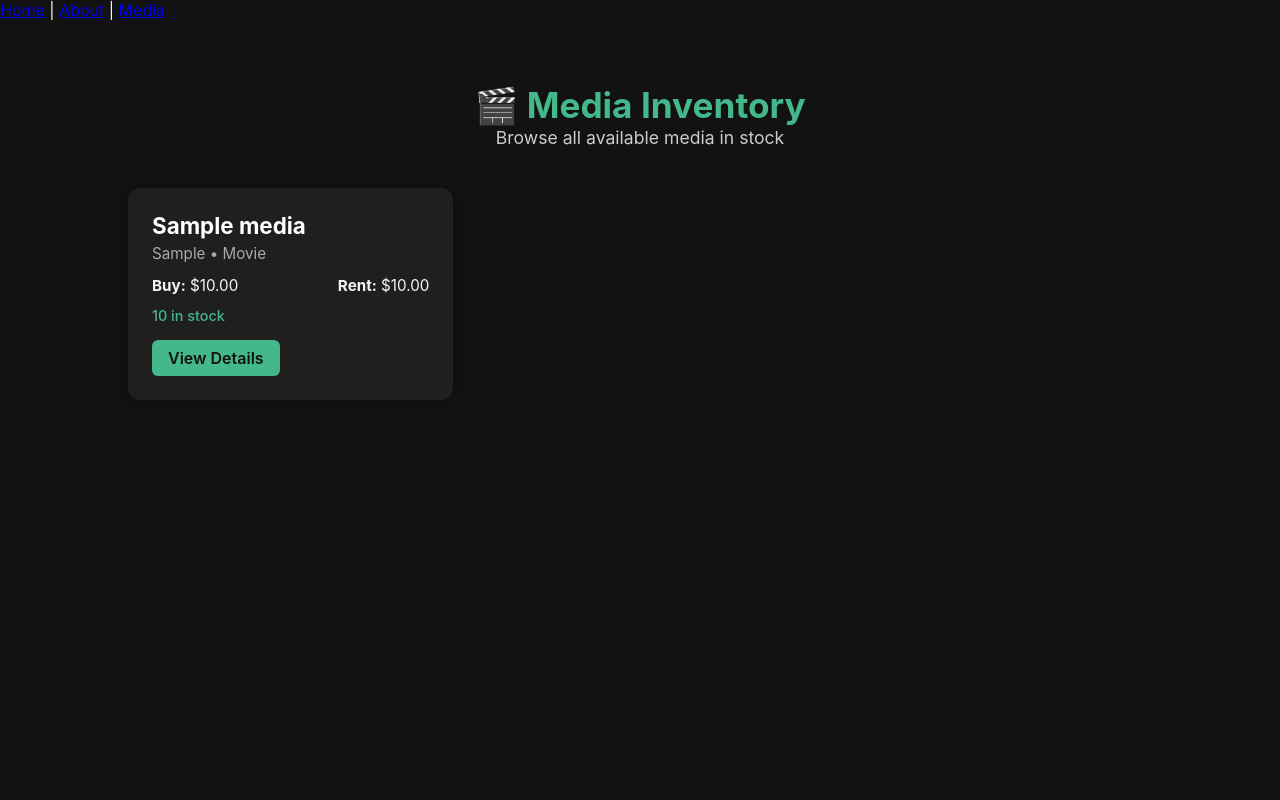
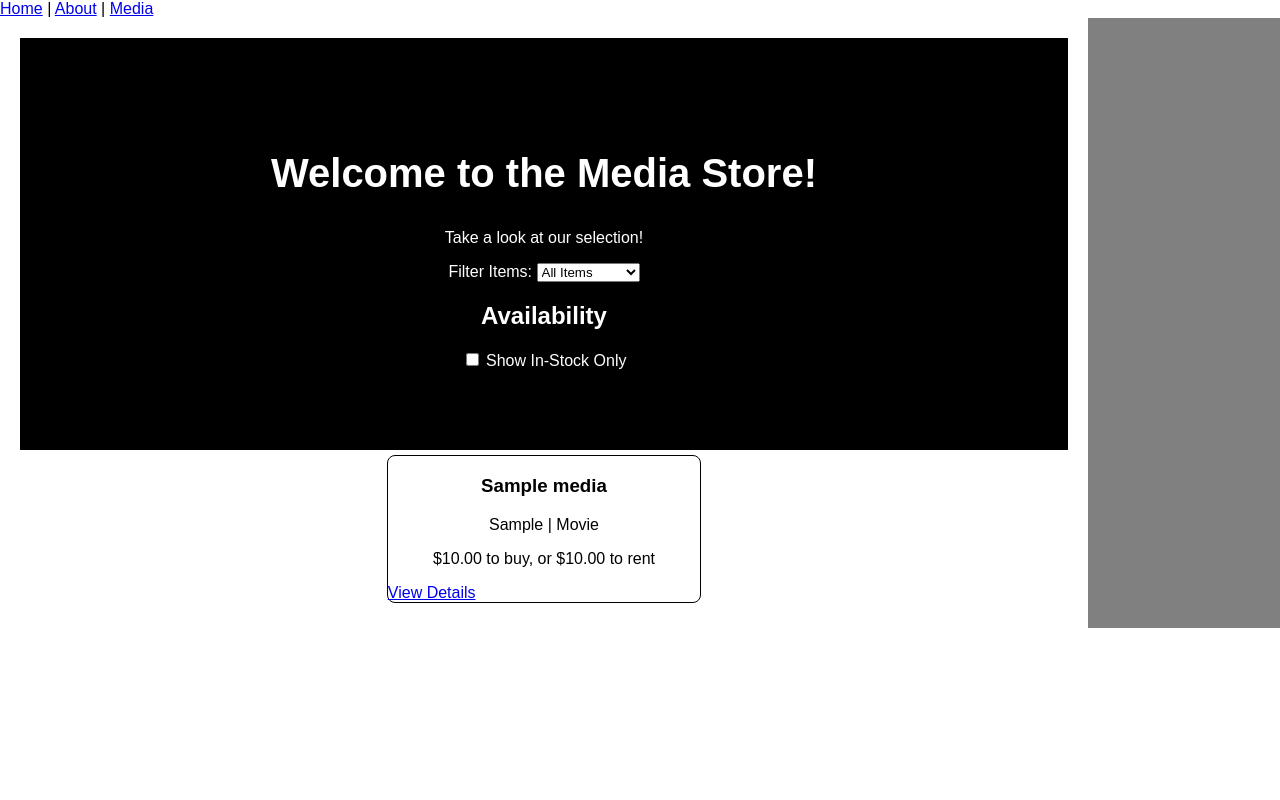
Before and after one commit to its-bzak/media-store, a Django app: page /media/ in a window 1280 px wide. Run offline with Django 5.2, Linux system fonts and the light colour scheme; tables that the repository leaves empty hold one stand-in row (values such as "Sample post").

Commit message:
Made changes to CSS

```diff
--- a/backend/static/css/style.css
+++ b/backend/static/css/style.css
@@ -1,129 +1,81 @@
-/* Reset */
 * {
-    margin: 0;
-    padding: 0;
     box-sizing: border-box;
 }
 
-/* General Layout */
 body {
-    font-family: 'Inter', Arial, sans-serif;
-    background: #121212;
-    color: #f5f5f5;
-    min-height: 100vh;
-    display: flex;
-    flex-direction: column;
+    font-family: Arial;
+    margin: 0;
 }
 
-main {
-    flex-grow: 1;
-    padding: 2rem 4rem;
+.product-header {
+    padding: 80px;
+    text-align: center;
+    background: black;
+    color: white;
 }
 
-/* Header */
-.inventory-header {
-    text-align: center;
-    margin-bottom: 2.5rem;
+.main {
+    display: -ms-flexbox;
+    display: flex;
+    flex-direction: row;
 }
 
-.inventory-header h1 {
-    font-size: 2.2rem;
-    color: #44b78b;
+.product-header h1 {
+    font-size: 40px;
 }
 
-.inventory-header p {
-    color: #ccc;
-    font-size: 1.1rem;
+.shop-container {
+    display: -ms-flexbox;
+    display: flex;
+    -ms-flex-wrap: wrap;
+    flex-wrap: wrap;
+    flex-direction: row-reverse;
 }
 
-/* Grid Layout */
-.inventory-grid {
-    display: grid;
-    grid-template-columns: repeat(auto-fill, minmax(280px, 1fr));
-    gap: 1.5rem;
+.user-info {
+    -ms-flex: 15%;
+    flex: 15%;
+    background-color: grey;
+    padding: 20px;
 }
 
-/* Media Cards */
-.media-card {
-    background: #1f1f1f;
-    border-radius: 12px;
-    padding: 1.5rem;
-    box-shadow: 0 0 12px rgba(0,0,0,0.3);
-    transition: transform 0.2s ease, box-shadow 0.2s ease;
+.product-grid-section {
+    -ms-flex: 85%;
+    flex: 85%;
+    background-color: white;
+    padding: 20px;
 }
 
-.media-card:hover {
-    transform: translateY(-5px);
-    box-shadow: 0 0 18px rgba(68, 183, 139, 0.3);
+.product-grid {
+    display: flex;
+    flex-direction: row;
+    justify-content: space-around;
+    flex-wrap: wrap;
 }
 
-.media-title {
-    font-size: 1.4rem;
-    color: #fff;
-    margin-bottom: 0.3rem;
+.product-card {
+    width: 30%;
+    border: black;
+    border-width: thin;
+    border-style: solid;
+    border-radius: 8px;
+    margin: 5px;
 }
 
-.media-genre {
-    font-size: 0.95rem;
-    color: #aaa;
-    margin-bottom: 0.8rem;
+.product-title {
+    justify-self: center;
 }
 
-/* Pricing */
-.media-pricing {
-    display: flex;
-    justify-content: space-between;
-    margin-bottom: 0.8rem;
-    font-size: 0.95rem;
+.product-genre {
+    justify-self: center;
 }
 
-/* Stock status */
-.stock-status {
-    font-size: 0.9rem;
-    font-weight: 500;
-    margin-bottom: 1rem;
+.product-price {
+    justify-self: center;
 }
 
-.in-stock {
-    color: #44b78b;
+@media screen and (max-width: 700px) {
+    .shop-container {
+        flex-direction: column;
+    }
 }
-
-.low-stock {
-    color: #ffb84d;
-}
-
-.out-of-stock {
-    color: #ff6b6b;
-}
-
-/* Buttons */
-.btn-view {
-    display: inline-block;
-    background: #44b78b;
-    color: #121212;
-    padding: 0.5rem 1rem;
-    border-radius: 6px;
-    text-decoration: none;
-    font-weight: 600;
-    transition: background 0.2s ease;
-}
-
-.btn-view:hover {
-    background: #3aa77e;
-}
-
-.btn-disabled {
-    display: inline-block;
-    background: #333;
-    color: #777;
-    padding: 0.5rem 1rem;
-    border-radius: 6px;
-}
-
-/* Empty message */
-.empty-msg {
-    text-align: center;
-    font-size: 1.1rem;
-    color: #aaa;
-    margin-top: 2rem;
-}
--- a/backend/store/templates/media/media_list.html
+++ b/backend/store/templates/media/media_list.html
@@ -1,48 +1,56 @@
 {% extends "layout.html" %}
-{% block title %}Inventory | Media Store{% endblock %}
+{% load static %}
+{% block title %}Shop | Media Store{% endblock %}
+
 
 {% block content %}
-<main class="inventory-container">
-    <header class="inventory-header">
-        <h1>🎬 Media Inventory</h1>
-        <p>Browse all available media in stock</p>
+<main class="shop-container">
+    <aside class="user-info">
+
+    </aside>
+
+    <section class="product-grid-section">
+        <header class="product-header">
+            <h1>Welcome to the Media Store!</h1>
+            <p>Take a look at our selection!</p>
+            <div class="product-filter">
+                <label for="filterSelect">Filter Items:</label>
+                <select id="filterSelect" name="filterSelect">
+                    <option value="All Items">All Items</option>
+                    <option value="Books">Books</option>
+                    <option value="Movies">Movies</option>
+                    <option value="Records">Records</option>
+                    <option value="Video Games">Video Games</option>
+                </select>
+        <h2>Availability</h2>
+                <input type="checkbox"> Show In-Stock Only</input>
+            </div>
         </header>
 
         {% if media_items %}
-    <div class="inventory-grid">
+        <div class="product-grid">
             {% for item in media_items %}
-        <div class="media-card">
-            <div class="media-card-content">
-                <h2 class="media-title">{{ item.title }}</h2>
-                <p class="media-genre">{{ item.genre }} • {{ item.get_media_type_display }}</p>
-
-                <div class="media-pricing">
-                    <p><strong>Buy:</strong> ${{ item.buyprice }}</p>
-                    <p><strong>Rent:</strong> ${{ item.rentalprice }}</p>
-                </div>
-
-                <p class="stock-status
-                    {% if item.stock_quantity > 5 %} in-stock
-                    {% elif item.stock_quantity > 0 %} low-stock
-                    {% else %} out-of-stock {% endif %}">
-                    {% if item.stock_quantity > 0 %}
-                        {{ item.stock_quantity }} in stock
-                    {% else %}
-                        Out of stock
+            <div class="product-card">
+                <div class="product-info">
+                    <h3 class="product-title">{{ item.title }}</h3>
+                    <p class="product-genre">{{ item.genre }} | {{ item.get_media_type_display }}</p>
+                    <p class="product-price">
+                        <span class="buy-price">${{ item.buyprice }} to buy, or </span>
+                        {% if item.rentalprice > 0 %}
+                        <span class="rental-price">${{ item.rentalprice }} to rent</span>
                         {% endif %}
                     </p>
-
-                {% if item.slug %}
-                    <a class="btn-view" href="{% url 'media_page' slug=item.slug %}">View Details</a>
-                {% else %}
-                    <span class="btn-disabled">No details</span>
+                    {% if item.stock_quantity == 0 %}
+                        <span class="stock-label out-of-stock">Out of Stock</span>
                     {% endif %}
+                    <a href="{% url 'media_page' slug=item.slug %}" class="btn-view">View Details</a>
                 </div>
             </div>
             {% endfor %}
         </div>
         {% else %}
-        <p class="empty-msg">No media currently available.</p>
+            <p class="empty-msg">No items currently in stock.</p>
         {% endif %}
+    </section>
 </main>
 {% endblock %}
```
Lines whose indentation alone changed are shown as unchanged.
